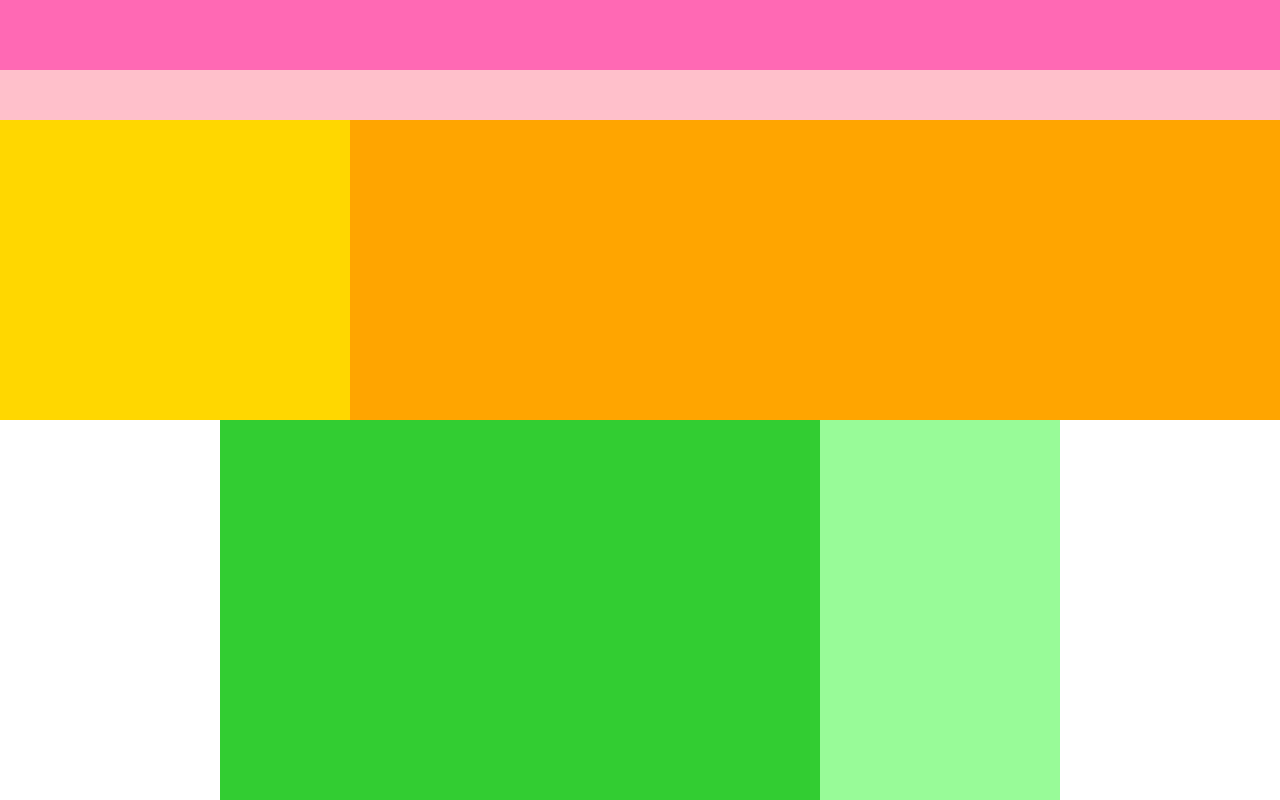
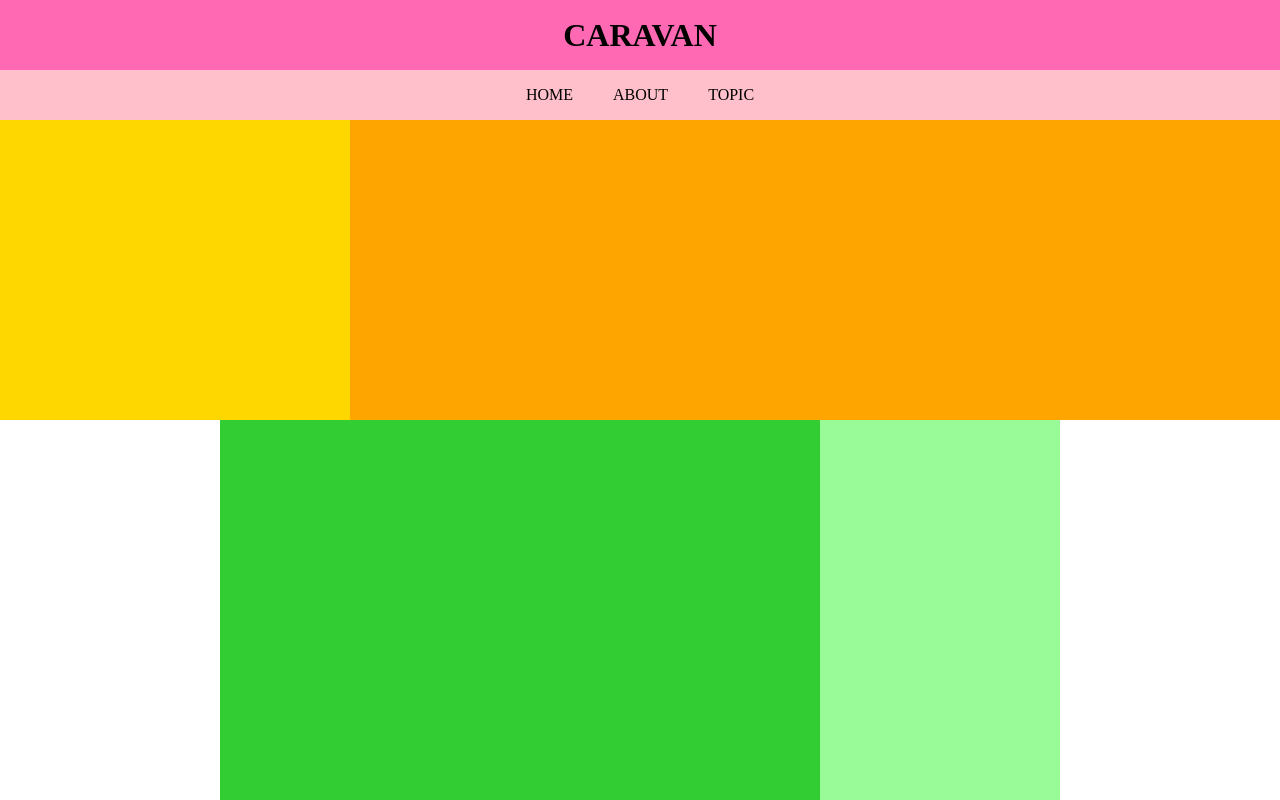
Before and after one commit to val-gs/samurai, a plain HTML site: page index.html in a window 1280 px wide. Shown: the top 800 px of the page. Drawn offline with Linux system fonts and the light colour scheme.

Commit message:
header footer update

```diff
--- a/index.html
+++ b/index.html
@@ -10,11 +10,17 @@
   <body>
     <header>
       <div class="header-top">
-
+        <h1>CARAVAN</h1>
       </div>
 
       <div class="header-bottom">
-
+        <nav>
+          <ul>
+            <li>HOME</li>
+            <li>ABOUT</li>
+            <li>TOPIC</li>
+          </ul>
+        </nav>
       </div>
     </header>
 
@@ -35,7 +41,9 @@
     </section>
 
     <footer>
-
+      <small>
+        &copy All rights recerved by SamuraiEngineer. Inc.
+      </small>
     </footer>
 
   </body>
--- a/styles.css
+++ b/styles.css
@@ -1,23 +1,48 @@
 * {
   margin: 0;
-  paddiong: 0;
+  padding: 0;
   box-sizing: border-box;
+}
+
+ul {
+  list-style: none;
 }
 
 header {
   width: 100%;
+  text-align: center;
 }
 
 .header-top {
   width: 100%;
   height: 70px;
   background-color: hotpink;
+
+}
+
+.header-top h1 {
+  font-size: 32px;
+  line-height: 40px;
+  padding: 15px 0;
 }
 
 .header-bottom {
   width: 100%;
   height: 50px;
   background-color: pink;
+  text-align: center;
+}
+
+.header-bottom ul {
+  display: flex;
+  justify-content: center;
+}
+
+.header-bottom li {
+  float: left;
+  line-height: 30px;
+  vertical-align: middle;
+  padding: 10px 20px;
 }
 
 .main-visual {
@@ -58,7 +83,10 @@ header {
 }
 
 footer {
+  color: #FFF;
   width: 100%;
   height: 120px;
-  background-color: blue;
+  text-align: center;
+  padding: 50px 0;
+  background-color: #848282;
 }
```
